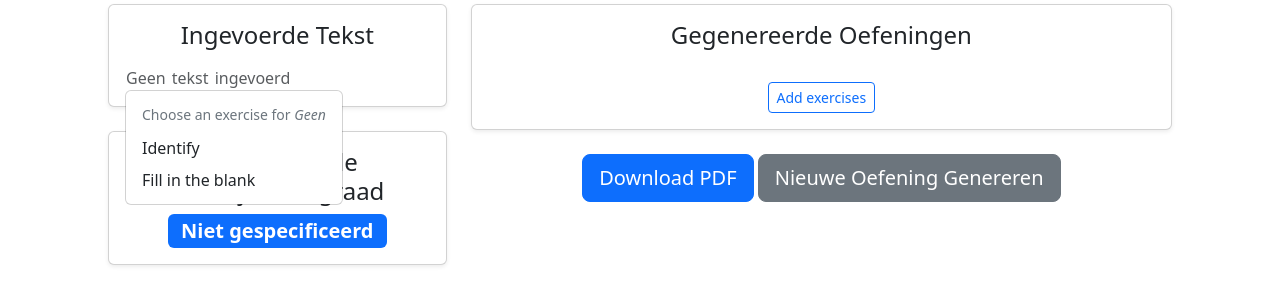
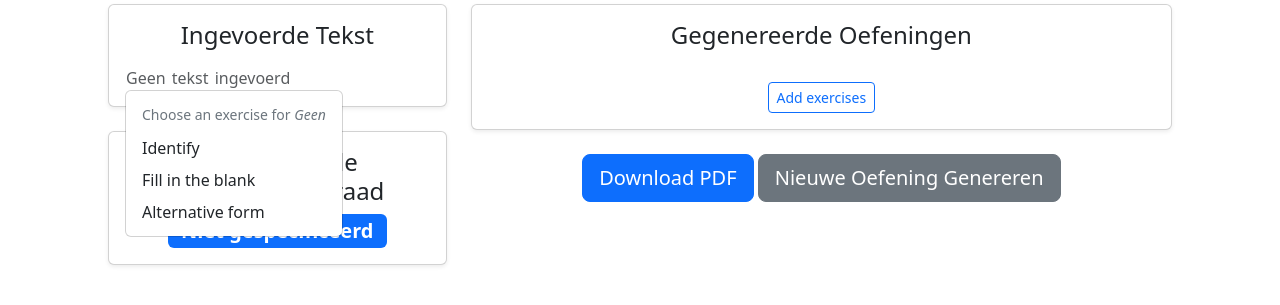
Before and after one commit to teauteau/morphology, a Django app: page /results/ in a window 1280 px wide, after a click on "Geen". Shown: the part 197-502 px from the top of the page. Run offline with Django 5.2, Linux system fonts and the light colour scheme.

Commit message:
made compatile with new exercise

```diff
--- a/MorphoAi/webapp/templates/webapp/results.html
+++ b/MorphoAi/webapp/templates/webapp/results.html
@@ -112,6 +112,8 @@ body, .dropdown, .card-body {
       if (option === 1) {
           sendToBackend(word, option);
       } else if (option === 2) {
+          sendToBackend(word, option);
+      } else if (option === 3) {
           sendToBackend(word, option);
       }
   }
--- a/MorphoAi/webapp/utils.py
+++ b/MorphoAi/webapp/utils.py
@@ -92,6 +92,7 @@ def exercise_alternative_form(dict_word):
     free_morphemes = dict_word['free']
 
     if not free_morphemes:
+        print("no free morphelemes found")
         return None  # Skip if no free morphemes found
 
     selected_morpheme = free_morphemes[0]
@@ -174,8 +175,15 @@ def add_exercises(type, nr_of_exercises, morphemes, index=0):
             # exercise = (f"exercise {i} with morpheme {morphemes[j]['word']}", "answer {i}")
             exercise = exercise_fill_in_the_blank(morphemes[j])
             exercises.append(exercise)
+    elif type == "alternative":
+        # Add alternative exercises
+        for i in range(nr_of_exercises):
+
+            j = (i + index - 1) % len(morphemes)
+            exercise = exercise_alternative_form(morphemes[j])
+            exercises.append(exercise)
     else:
-        raise ValueError("Invalid exercise type. Use 'identify' or 'fill_in_the_blank'.")
+        raise ValueError("Invalid exercise type.")
     return exercises
 
 def generate_exercise_given_word(word, exercise_type):
@@ -186,8 +194,10 @@ def generate_exercise_given_word(word, exercise_type):
         exercise = exercise_identify(morphemes[0])
     elif exercise_type == 2:
         exercise = exercise_fill_in_the_blank(morphemes[0])
+    elif exercise_type == 3:
+        exercise = exercise_alternative_form(morphemes[0])
     else:
-        raise ValueError("Invalid exercise type. Use 'identify' or 'fill_in_the_blank'.")
+        raise ValueError("Invalid exercise type.")
     return exercise
 
 # example text
--- a/MorphoAi/webapp/views.py
+++ b/MorphoAi/webapp/views.py
@@ -17,7 +17,7 @@ from django.http import HttpResponse
 from django.template.loader import render_to_string
 from xhtml2pdf import pisa
 
-exercise_types = ["identify", "fill_in_the_blank"]
+exercise_types = ["identify", "fill_in_the_blank", "alternative"]
 
 
 def home(request):
@@ -41,7 +41,7 @@ def generate(request):
             nr_of_alternative = 2 if difficulty == "Makkelijk" else 4 if difficulty == "Gemiddeld" else 6  # New exercise type
 
             # Generate existing exercises
-            exercises, morphemes, important_words = generate_exercises(text, nr_of_identify, nr_of_fill_in_blanks)
+            exercises, morphemes, important_words = generate_exercises(text, nr_of_identify, nr_of_fill_in_blanks, nr_of_alternative)
             # Store in session
             request.session["text"] = text
             request.session["difficulty"] = difficulty
@@ -114,6 +114,7 @@ def embolden(text, important_words):
                 f'    <li><h6 class="dropdown-header">Choose an exercise for <i>{token}</i></h6></li>'
                 f'    <li><a class="dropdown-item" href="#" onclick="handleOption(\'{token}\', 1)">Identify</a></li>'
                 f'    <li><a class="dropdown-item" href="#" onclick="handleOption(\'{token}\', 2)">Fill in the blank</a></li>'
+                f'    <li><a class="dropdown-item" href="#" onclick="handleOption(\'{token}\', 3)">Alternative form</a></li>'
                 f'  </ul>'
                 f'</div>'
             )
```
Also changed, not shown: MorphoAi/db.sqlite3.
